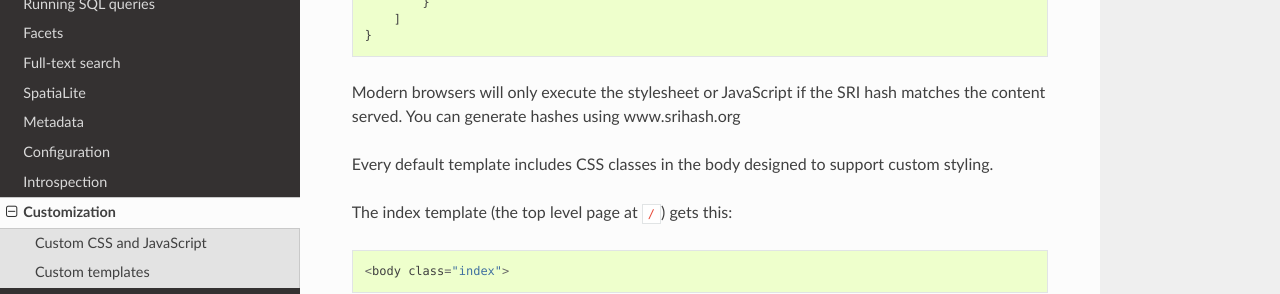
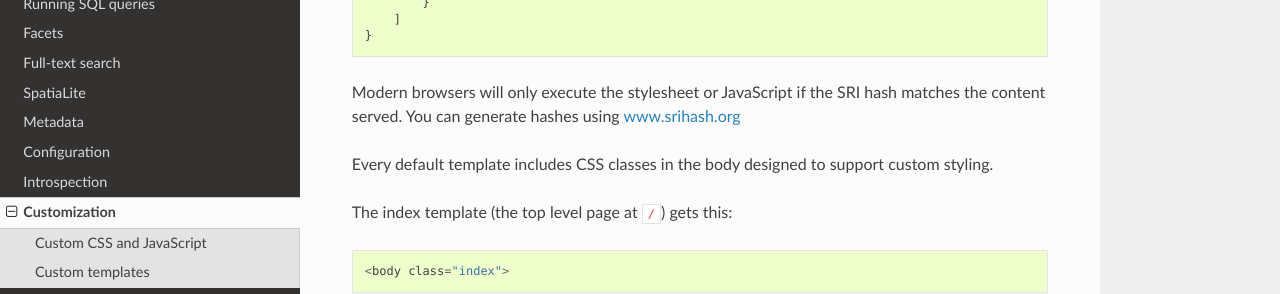
Before and after one commit to simonw/datasette, a Sphinx documentation site: the page built from docs/custom_templates.rst, in a window 1280 px wide and 900 px high, scrolled down 738 px. Shown: the part 175-469 px from the top of the window. Built offline with Sphinx 7.4.7 and the Read the Docs theme 2.0.0, drawn with Linux system fonts in a browser that asks for light colours; part of the change alters nothing that is shown.

```diff
--- a/docs/custom_templates.rst
+++ b/docs/custom_templates.rst
@@ -43,7 +43,7 @@ You can also specify a SRI (subresource integrity hash) for these assets::
     }
 
 Modern browsers will only execute the stylesheet or JavaScript if the SRI hash
-matches the content served. You can generate hashes using www.srihash.org
+matches the content served. You can generate hashes using `www.srihash.org <https://www.srihash.org/>`_
 
 Every default template includes CSS classes in the body designed to support
 custom styling.
```
